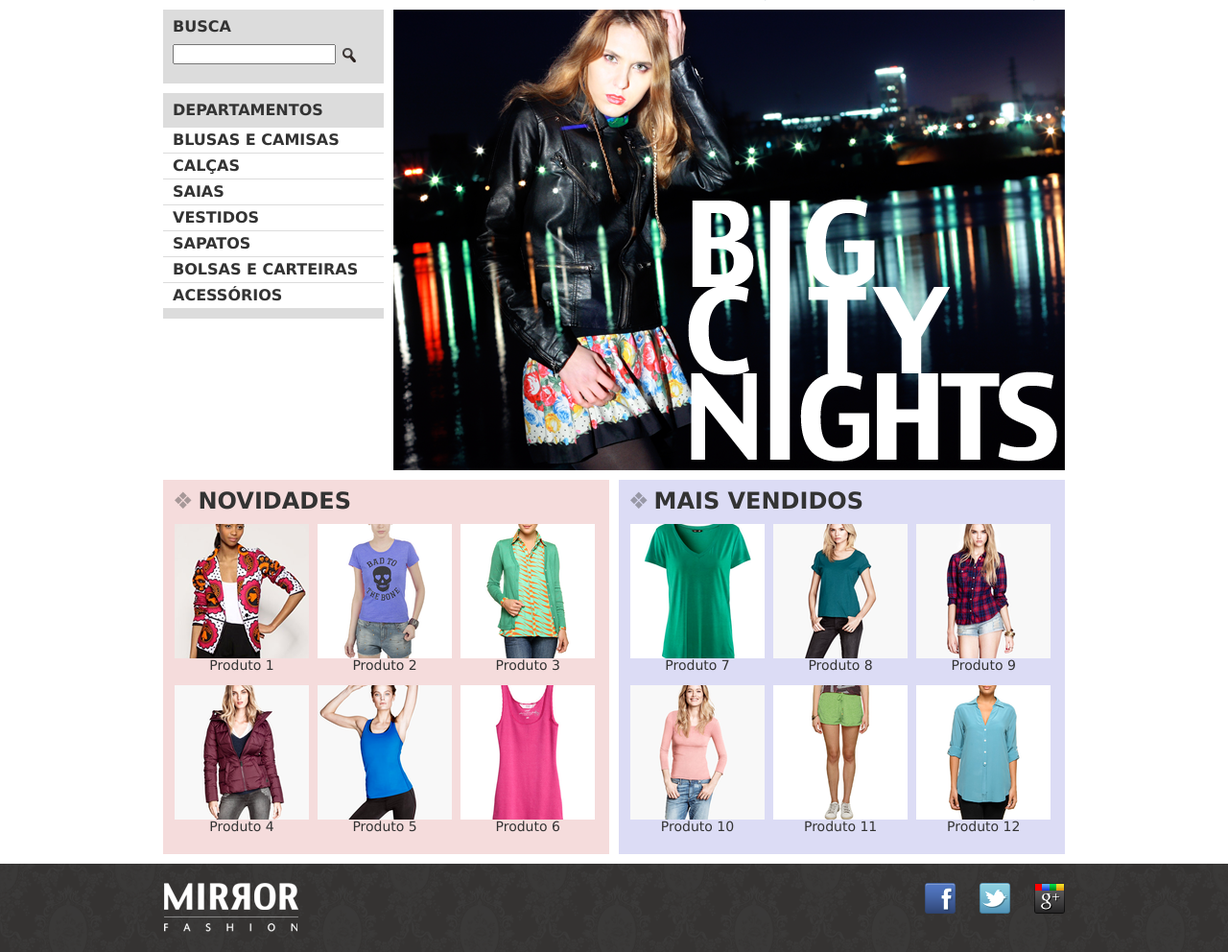
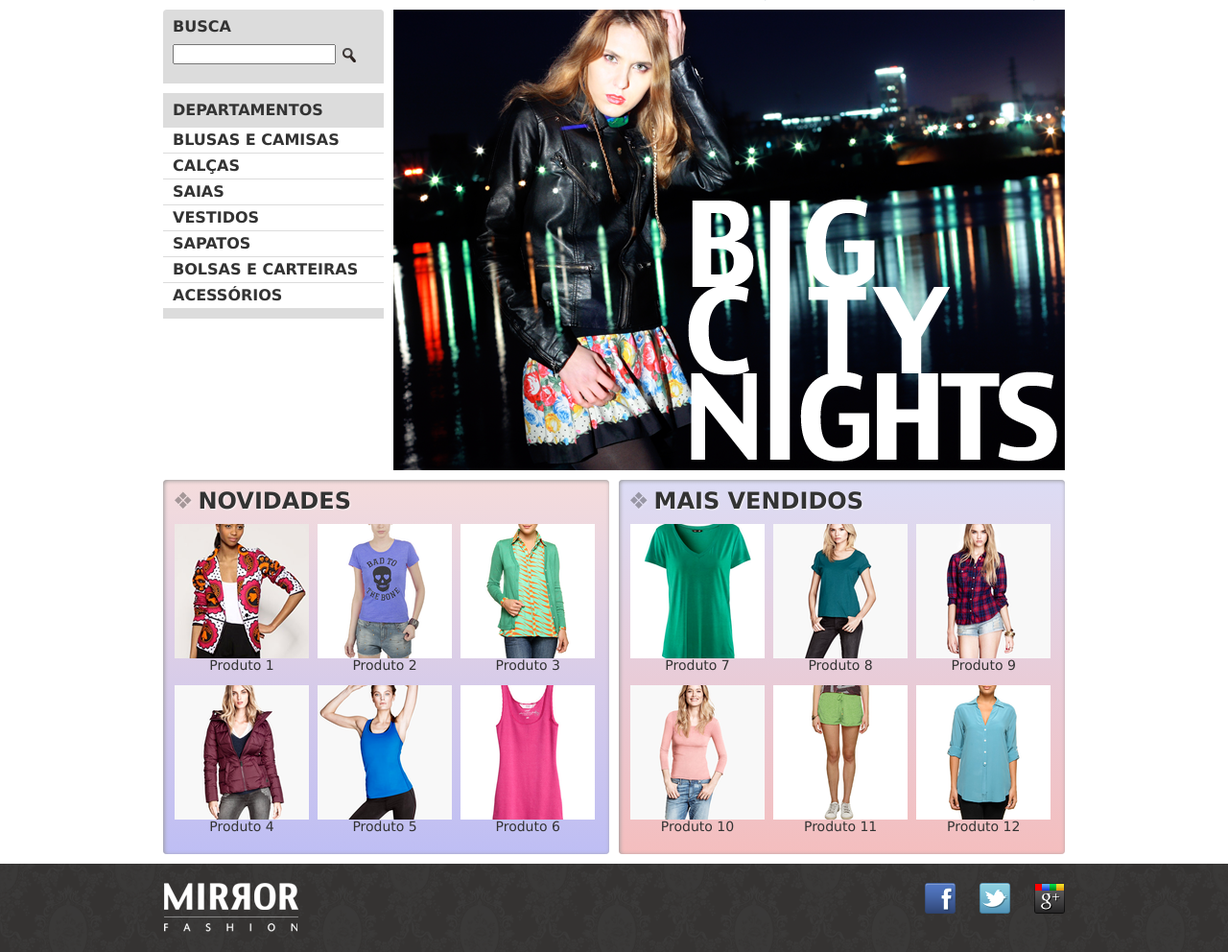
Before and after one commit to rjcampos/caelum, a PHP site: page / in a window 1280 px wide. Shown: the part 85-1077 px from the top of the page at 96% size. Run offline with PHP 8.4, Linux system fonts and the light colour scheme.

Commit message:
Adicionando efeitos de CSS3

```diff
--- a/css/estilos.css
+++ b/css/estilos.css
@@ -42,7 +42,8 @@ header{
 }
 
 .busca{
-
+	border-top-left-radius: 4px;
+	border-top-right-radius: 4px;
 }
 
 .menu-departamentos{
@@ -96,17 +97,24 @@ header{
 .novidades{
 	float: left;
 	background-color: #f5dcdc;
+	background: linear-gradient(#f5dcdc, #bebef4);
+
 }
 
 .painel{
 	width: 445px;
 	margin: 10px 0;
 	padding: 10px;
+
+	border-radius: 4px;
+	box-shadow: 1px 1px 4px #999;
+	box-shadow: inset 1px 1px 4px #999;
 }
 
 .mais-vendidos{
 	float: right;
 	background-color: #dcdcf5;
+	background: linear-gradient(#dcdcf5, #f4bebe);
 }
 
 .painel li{
@@ -116,6 +124,20 @@ header{
 
 	margin: 2px;
 	padding-bottom: 10px;
+
+	transition: 0.7s ease-out;
+}
+
+.painel li:hover{
+	box-shadow: 0 0 5px #333;
+	background-color: rgba(255, 255, 255, 0.8);
+	transform: scale(1.2) rotate(-5deg);
+
+	transition: 0.7s ease-in;
+}
+
+.painel li:nth-child(2n):hover{
+	transform: scale(1.2) rotate(5deg);
 }
 
 .painel h2{
@@ -124,6 +146,8 @@ header{
 	text-transform: uppercase;
 
 	margin-bottom: 10px;
+
+	text-shadow: 1px 1px 2px rgba(255, 255, 255, 0.8);
 }
 
 .painel a{
```
